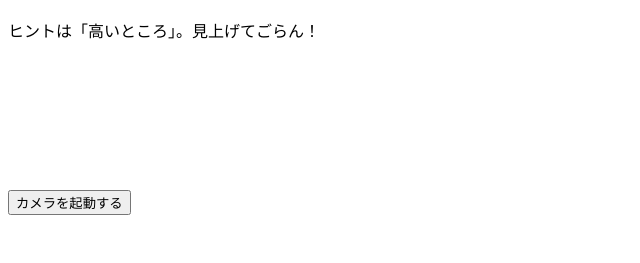
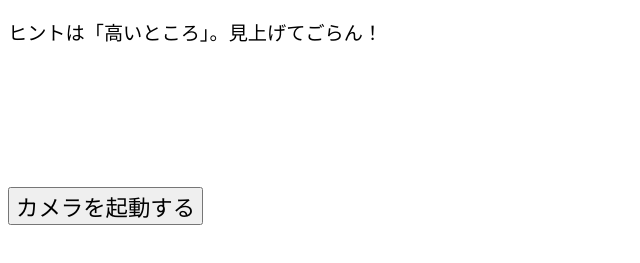
Before and after one commit to ykr71/wedding, a plain HTML site: page index.html in a window 1280 px wide. Shown: the part 57-320 px from the top of the page, without its empty margins (0-640 px from the left). Drawn offline with Linux system fonts and the light colour scheme.

Commit message:
Update index.html

```diff
--- a/index.html
+++ b/index.html
@@ -1,8 +1,7 @@
 <body>
-  <h1>謎解き 問題1</h1>
-  <p>ヒントは「高いところ」。見上げてごらん！</p>
-
-  <button id="start-camera">カメラを起動する</button>
+  <h1 style="font-size: 2rem;">謎解き 問題1</h1>
+  <p style="font-size: 1.2rem;">ヒントは「高いところ」。見上げてごらん！</p>
+  <button style="font-size: 1.4rem;">カメラを起動する</button>
   <video id="video" autoplay playsinline></video>
 
   <script>
```
